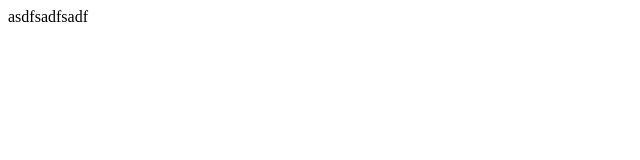
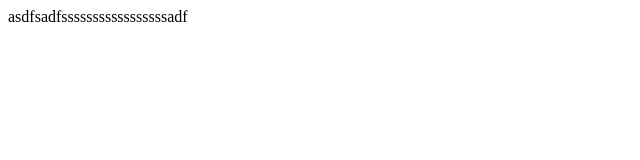
Before and after one commit to mmikeyy/rangeOverlap, a website: page index.html in a window 1280 px wide. Shown: the whole page, without its empty margins (0-640 px from the left). Drawn offline with Linux system fonts and the light colour scheme.

Commit message:
2 files modified

```diff
--- a/index.html
+++ b/index.html
@@ -1 +1 @@
-<div id="app">asdfsadfsadf</div>
+<div id="app">asdfsadfsssssssssssssssssadf</div>
--- a/index.ts
+++ b/index.ts
@@ -1,3 +1,5 @@
 const moment = require('moment');
 
 console.log(moment('2022-10-10 10:30').diff('2022-10-10 10:00', 'hours'));
+console.log('toto');
+console.log(moment('allo').format('YYYY'));
```
